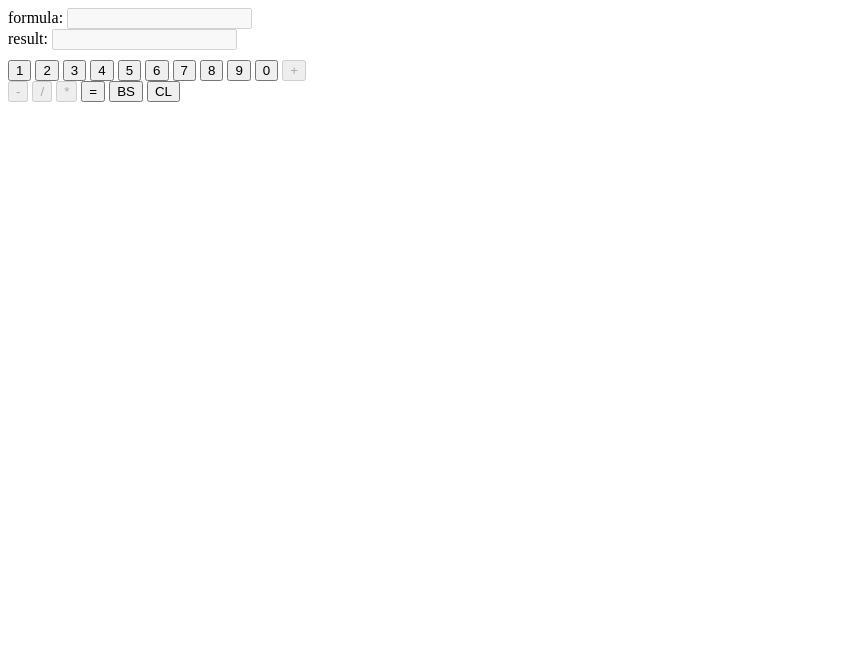
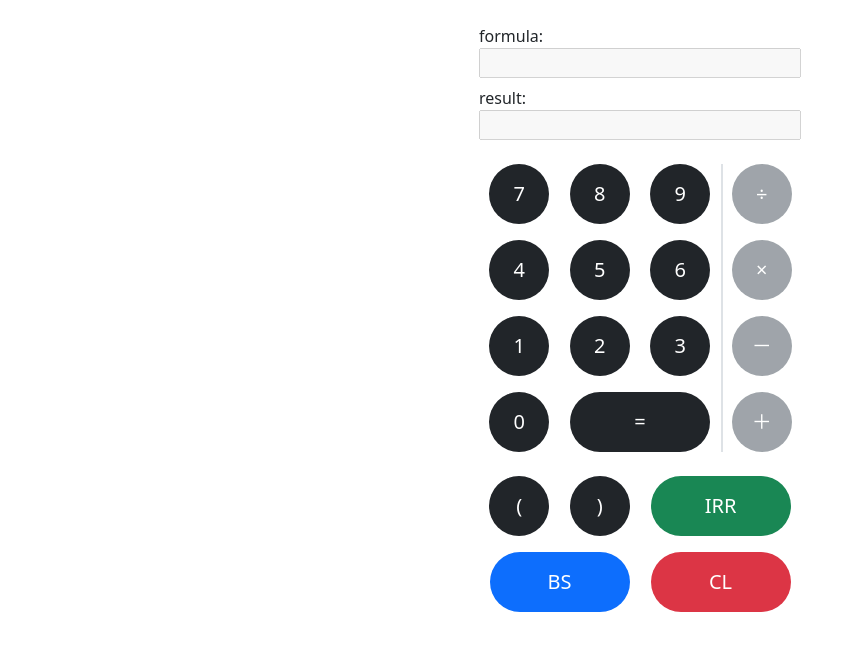
Before and after one commit to hirotada-t/CalculationApp, a plain HTML site: page index.html in a window 1280 px wide. Shown: the whole page, without its empty margins (0-856 px from the left). Drawn offline with nearby package versions, Linux system fonts and the light colour scheme.

Commit message:
feat/styling

```diff
--- a/calc.js
+++ b/calc.js
@@ -1,13 +1,17 @@
 var app = new Vue({
   el: "#app",
+
   data: {
     formula: "",
     lastInput: "",
     result: "",
+    nums:[9,8,7,6,5,4,3,2,1],
+    signs:["÷","×","－","＋"],
     clicked: true
   },
+
   methods: {
-    addNum: function (e) {
+    addNum(e) {
       let input = e.currentTarget.innerText;
       this.lastInput = this.formula[this.formula.length - 1];
       this.clicked = false;
@@ -18,18 +22,20 @@ var app = new Vue({
       if (!Number(input)) input = " " + input + " ";
       this.formula += input;
     },
-    checkFormula: function () {
+
+    checkFormula() {
       this.calc();
     },
-    calc: function () {
+
+    calc() {
       this.result = calcNum(this.formula);
       this.formula = "";
       this.clicked = true;
     },
-    bsFormula: function () {
+    bsFormula() {
 
     },
-    clearResult: function () {
+    clearResult() {
       this.result = "";
       this.formula = "";
       this.clicked = true;
@@ -41,30 +47,30 @@ function calcNum(str) {
   const formulaArr = str.split(" ");
   const temp = [];
   for (let i = 1; i < formulaArr.length; i += 2) {
-    if (formulaArr[i] == "*" || formulaArr[i] == "/") temp.push(i);
+    if (formulaArr[i] == "×" || formulaArr[i] == "÷") temp.push(i);
   }
   //[5,7]
   if (temp.length > 0) {
     for (let j = 0; j < temp.length; j++) {
-      if (formulaArr[temp[j]] == "*") {
+      if (formulaArr[temp[j]] == "×") {
         formulaArr[temp[j] + 1] = Number(formulaArr[temp[j] - 1]) * Number(formulaArr[temp[j] + 1]);
         formulaArr[temp[j] - 1] = 0;
-      } else if (formulaArr[temp[j]] == "/") {
+      } else if (formulaArr[temp[j]] == "÷") {
         formulaArr[temp[j] + 1] = Number(formulaArr[temp[j] - 1]) / Number(formulaArr[temp[j] + 1]);
         formulaArr[temp[j] - 1] = 0;
       }
     }
   }
   const rmZero = formulaArr.filter(f =>f !== 0);
-  const rmX = rmZero.filter(f =>f !== "*");
-  const rmSrash = rmX.filter(f =>f !== "/");
+  const rmX = rmZero.filter(f =>f !== "×");
+  const rmSrash = rmX.filter(f =>f !== "÷");
   console.log(rmSrash)
   for (let j = 1; j < rmSrash.length; j+= 2) {
     if(rmSrash[j + 1] == 0) continue;
-    if(rmSrash[j] == "+") {
+    if(rmSrash[j] == "＋") {
       rmSrash[j + 1] = Number(rmSrash[j - 1]) + Number(rmSrash[j + 1]);
       rmSrash[j - 1] = 0;
-    } else if(rmSrash[j] == "-") {
+    } else if(rmSrash[j] == "－") {
       rmSrash[j + 1] = Number(rmSrash[j - 1]) - Number(rmSrash[j + 1]);
       rmSrash[j - 1] = 0;
     }
--- a/index.html
+++ b/index.html
@@ -1,47 +1,98 @@
 <!DOCTYPE html>
-<html lang="en">
+<html lang="ja">
 
 <head>
     <meta charset="utf-8" />
     <meta http-equiv="X-UA-Compatible" content="IE=edge" />
     <meta name="viewport" content="width=device-width,initial-scale=1.0" />
+    <title>CalcApp</title>
 
     <!-- Vue.js CDN -->
     <script src="https://cdn.jsdelivr.net/npm/vue@2.6.14/dist/vue.js"></script>
+
+    <link href="https://cdn.jsdelivr.net/npm/bootstrap@5.0.2/dist/css/bootstrap.min.css" rel="stylesheet"
+        integrity="sha384-EVSTQN3/azprG1Anm3QDgpJLIm9Nao0Yz1ztcQTwFspd3yD65VohhpuuCOmLASjC" crossorigin="anonymous">
     <script src="./calc.js" defer></script>
+    <link rel="stylesheet" href="./style.css">
 </head>
 
 <body>
 
     <div id="app">
-        <div>
-            <label>formula:</label>
-            <input type="text" v-model="formula" disabled="true">
+
+        <div class="container pt-4">
+            <div class="row">
+                <div class="col-3">
+                    <label for="formula">formula:</label>
+                </div>
+                <div class="col-12">
+                    <input class="w-100" id="formula" type="text" v-model="formula" disabled="true">
+                </div>
+            </div>
+            <div class="row mt-2">
+                <div class="col-3">
+                    <label for="result">result:</label>
+                </div>
+                <div class="col-12">
+                    <input class="w-100" id="result" type="number" v-model="result" disabled="disabled" />
+                </div>
+            </div>
         </div>
 
-        <div>
-            <label>result:</label>
-            <input type="number" v-model="result" disabled="disabled" />
+        <div class="container buttons pt-4">
+            <div class="row gy-3 gx-0">
+                <div class="col-9">
+                    <div class="nums row gy-3 gx-0">
+                        <div class="col-4 text-center" v-for="num of nums" :key="num">
+                            <button class="btn btn-dark btn-lg rounded-circle border-0 p-0" type="button"
+                                @click="addNum($event)">{{num}}</button>
+                        </div>
+                    </div>
+                    <div class="nums row gy-3 gx-0 mt-0">
+                        <div class="col-8 text-center">
+                            <button class="btn btn-dark btn-lg rounded-pill w-140 border-0 p-0" type="button"
+                                @click="checkFormula">=</button>
+                        </div>
+                        <div class="col-4 text-center">
+                            <button class="btn btn-dark btn-lg rounded-circle border-0 p-0" type="button"
+                                @click="addNum($event)">0</button>
+                        </div>
+                    </div>
+                </div>
+                <div class="col-3 border-start border-2">
+                    <div class="signs row gy-3 gx-0 mx-auto">
+                        <div class="col-12 text-center" v-for="sign of signs" :key="sign">
+                            <button class="btn btn-secondary btn-lg rounded-circle border-0 p-0" type="button"
+                                @click="addNum($event)" :disabled="clicked">{{sign}}</button>
+                        </div>
+                    </div>
+                </div>
+            </div>
         </div>
 
-        <div class="buttons" style="width: 300px; padding-top:10px;">
-            <button @click="addNum($event)">1</button>
-            <button @click="addNum($event)">2</button>
-            <button @click="addNum($event)">3</button>
-            <button @click="addNum($event)">4</button>
-            <button @click="addNum($event)">5</button>
-            <button @click="addNum($event)">6</button>
-            <button @click="addNum($event)">7</button>
-            <button @click="addNum($event)">8</button>
-            <button @click="addNum($event)">9</button>
-            <button @click="addNum($event)">0</button>
-            <button @click="addNum($event)" :disabled="clicked">+</button>
-            <button @click="addNum($event)" :disabled="clicked">-</button>
-            <button @click="addNum($event)" :disabled="clicked">/</button>
-            <button @click="addNum($event)" :disabled="clicked">*</button>
-            <button @click="checkFormula">=</button>
-            <button @click="bsFormula">BS</button>
-            <button @click="clearResult">CL</button>
+        <div class="container buttons pt-4">
+            <div class="signs row gy-3 gx-0">
+                <div class="col-3 text-center">
+                    <button class="btn btn-dark btn-lg rounded-circle border-0 p-0" type="button"
+                        @click="addNum($event)">(</button>
+                </div>
+                <div class="col-3 text-center">
+                    <button class="btn btn-dark btn-lg rounded-circle border-0 p-0" type="button"
+                        @click="addNum($event)">)</button>
+                </div>
+                <div class="col-6 text-center">
+                    <button class="btn btn-success btn-lg rounded-pill w-140 border-0 p-0" type="button"
+                        @click="bsFormula">IRR</button>
+                </div>
+                <div class="col-6 text-center">
+                    <button class="btn btn-primary btn-lg rounded-pill w-140 border-0 p-0" type="button"
+                        @click="bsFormula">BS</button>
+                </div>
+                <div class="col-6 text-center">
+                    <button class="btn btn-danger btn-lg rounded-pill w-140 border-0 p-0" type="button"
+                        @click="clearResult">CL</button>
+                </div>
+            </div>
         </div>
     </div>
 
--- a/style.css
+++ b/style.css
@@ -1,3 +1,16 @@
-.buttons button {
-  width: 30%;
+.container {
+  max-width: 346px;
 }
+
+.nums {
+  flex-direction: row-reverse;
+}
+
+.nums button, .signs button {
+  width: 60px;
+  height: 60px;
+}
+
+.w-140 {
+  width: 140px!important;
+}
```
